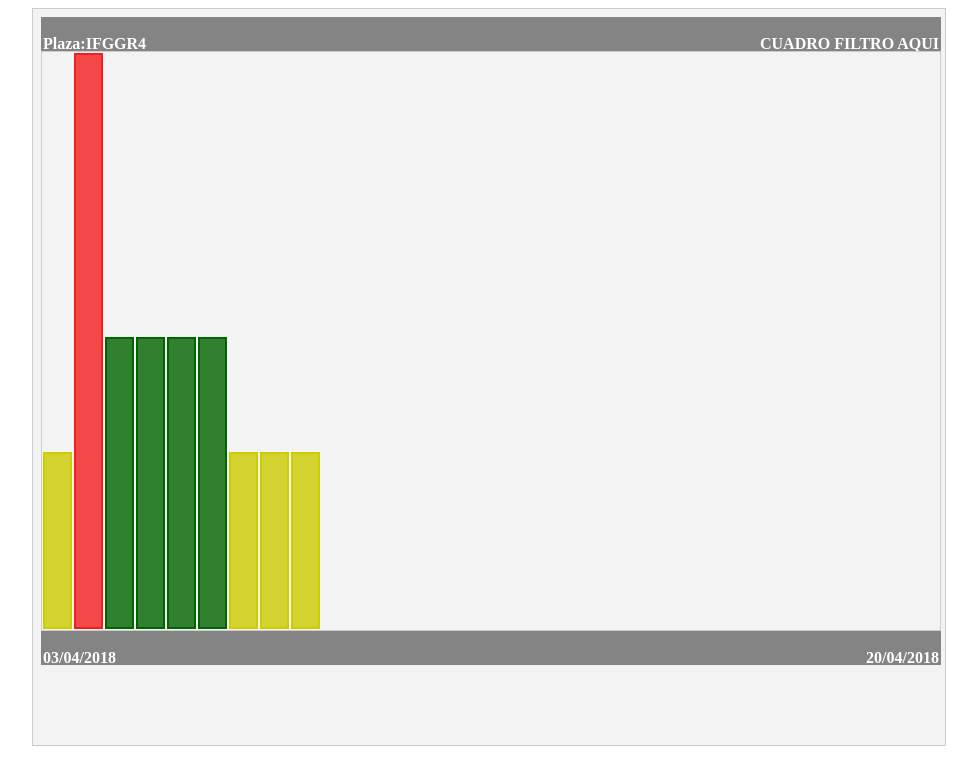
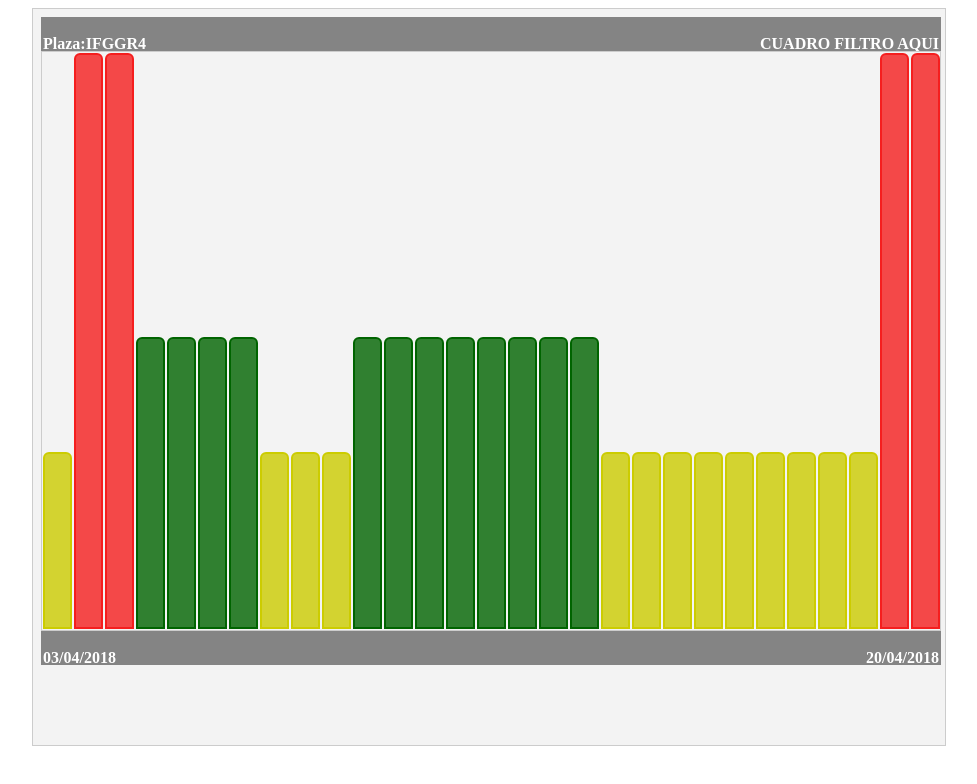
Before and after one commit to monteroc17/Grafico_Nombramientos, a website built with webpack: page html/index.html in a window 1280 px wide. Shown: the whole page, without its empty margins (151-1128 px from the left). Built offline with nearby package versions, Linux system fonts and the light colour scheme.

Commit message:
Se redondearon los bordes de las barras del gráfico y se agregaron mas barras a la interfaz

```diff
--- a/css/main.css
+++ b/css/main.css
@@ -45,6 +45,8 @@ div#chartDiv{
     border-style: solid;
     border-width: 2px;
     border-color: rgb(204, 204, 0);
+    border-top-left-radius: 6px;
+    border-top-right-radius: 6px;
     height: 30%;
     width: inherit;
 }
@@ -54,6 +56,8 @@ div#chartDiv{
     border-style: solid;
     border-width: 2px;
     border-color: rgb(245, 30, 30);
+    border-top-left-radius: 6px;
+    border-top-right-radius: 6px;
     height: 100%;
     width: inherit;
 }
@@ -63,6 +67,8 @@ div#chartDiv{
     border-style: solid;
     border-width: 2px;
     border-color: rgb(0,100,0);
+    border-top-left-radius: 6px;
+    border-top-right-radius: 6px;
     height: 50%;
     width: inherit;
 }
--- a/html/index.html
+++ b/html/index.html
@@ -23,6 +23,9 @@
                 <div class="redFilling"></div>
             </div>
             <div class="tub">
+                <div class="redFilling"></div>
+            </div>
+            <div class="tub">
                 <div class="greenFilling"></div>
             </div>
             <div class="tub">
@@ -43,6 +46,66 @@
             <div class="tub">
                 <div class="yellowFilling"></div>
             </div>
+            <div class="tub">
+                <div class="greenFilling"></div>
+            </div>
+            <div class="tub">
+                <div class="greenFilling"></div>
+            </div>
+            <div class="tub">
+                <div class="greenFilling"></div>
+            </div>
+            <div class="tub">
+                <div class="greenFilling"></div>
+            </div>
+            <div class="tub">
+                <div class="greenFilling"></div>
+            </div>
+            <div class="tub">
+                <div class="greenFilling"></div>
+            </div>
+            <div class="tub">
+                <div class="greenFilling"></div>
+            </div>
+            <div class="tub">
+                <div class="greenFilling"></div>
+            </div>
+            <div class="tub">
+                <div class="yellowFilling"></div>
+            </div>
+            <div class="tub">
+                <div class="yellowFilling"></div>
+            </div>
+            <div class="tub">
+                <div class="yellowFilling"></div>
+            </div>
+            <div class="tub">
+                <div class="yellowFilling"></div>
+            </div>
+            <div class="tub">
+                <div class="yellowFilling"></div>
+            </div>
+            <div class="tub">
+                <div class="yellowFilling"></div>
+            </div>
+            <div class="tub">
+                <div class="yellowFilling"></div>
+            </div>
+            <div class="tub">
+                <div class="yellowFilling"></div>
+            </div>
+            <div class="tub">
+                <div class="yellowFilling"></div>
+            </div>
+            <div class="tub">
+                <div class="redFilling"></div>
+            </div>
+            <div class="tub">
+                <div class="redFilling"></div>
+            </div>
+            <div class="tub">
+                <div class="redFilling"></div>
+            </div>
         </div>
         <div class="chartInfo">
             <p id="from">03/04/2018</p>
```
